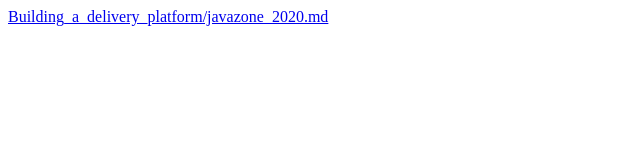
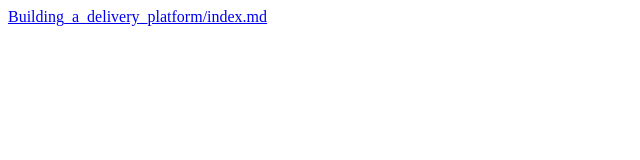
Before and after one commit to brujoand/slides.brujordet.no, a plain HTML site: page index.html in a window 1280 px wide. Shown: the full height of the page, 0-640 px from the left. Drawn offline with Linux system fonts and the light colour scheme.

Commit message:
Rename slides html to index.html

```diff
--- a/index.html
+++ b/index.html
@@ -1 +1 @@
-<a href='Building_a_delivery_platform/javazone_2020.html'>Building_a_delivery_platform/javazone_2020.md</a>
+<a href='Building_a_delivery_platform/index.html'>Building_a_delivery_platform/index.md</a>
```
Also changed, not shown: Building_a_delivery_platform/index.html (renamed from Building_a_delivery_platform/javazone_2020.html), Building_a_delivery_platform/index.md (renamed from Building_a_delivery_platform/javazone_2020.md).
